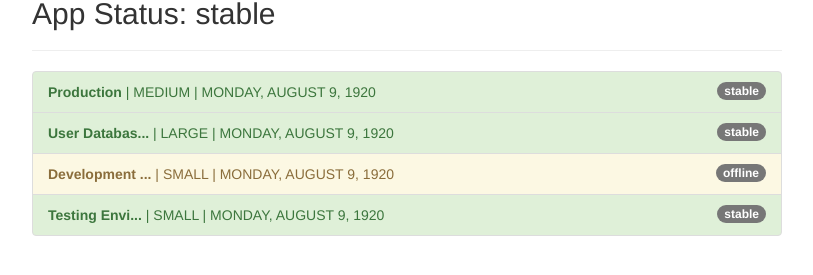
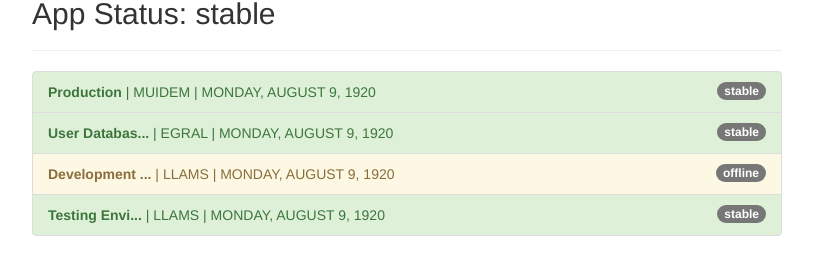
Before and after one commit to SheynaLew/angular-using-pipes-lectures, an Angular app: page / in a window 1280 px wide. Shown: the part 119-394 px from the top of the page, without its empty margins (233-1046 px from the left). Built offline with nearby package versions, Linux system fonts and the light colour scheme.

Commit message:
Assignment 8 - reverse pipe

```diff
--- a/src/app/app.component.html
+++ b/src/app/app.component.html
@@ -16,7 +16,7 @@
           </span>
           <strong>
             {{ server.name | shorten:12 }}</strong> |
-            {{ server.instanceType | uppercase}} |
+            {{ server.instanceType | uppercase | reverse}} |
             {{ server.started | date:'fullDate' | uppercase}}
         </li>
       </ul>
--- a/src/app/app.module.ts
+++ b/src/app/app.module.ts
@@ -6,12 +6,14 @@ import { FormsModule } from '@angular/forms';
 import { AppComponent } from './app.component';
 import { ShortenPipe } from './shorten.pipe';
 import { FilterPipe } from './filter.pipe';
+import { ReversePipe } from './reverse.pipe';
 
 @NgModule({
   declarations: [
     AppComponent,
     ShortenPipe,
-    FilterPipe
+    FilterPipe,
+    ReversePipe
   ],
   imports: [
     BrowserModule,
--- /dev/null
+++ b/src/app/reverse.pipe.ts
@@ -0,0 +1,12 @@
+import { Pipe, PipeTransform } from '@angular/core';
+
+@Pipe({
+  name: 'reverse'
+})
+export class ReversePipe implements PipeTransform {
+
+  transform(value: any): any {
+    return value.split("").reverse().join("");
+  }
+
+}
```
